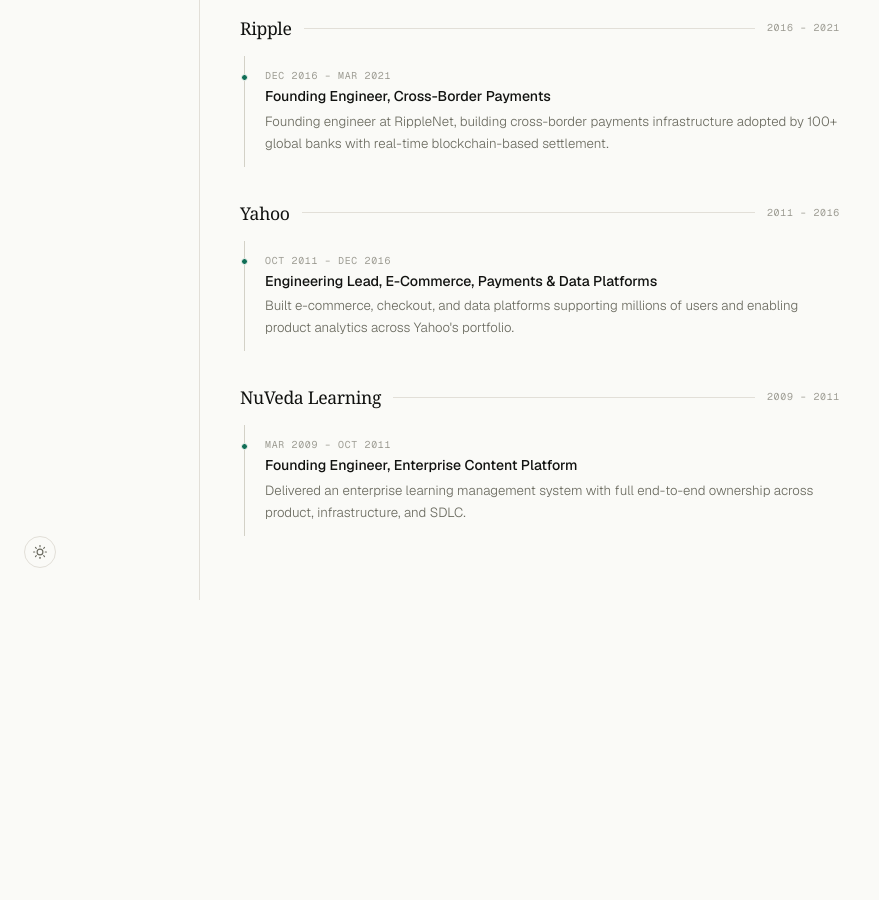
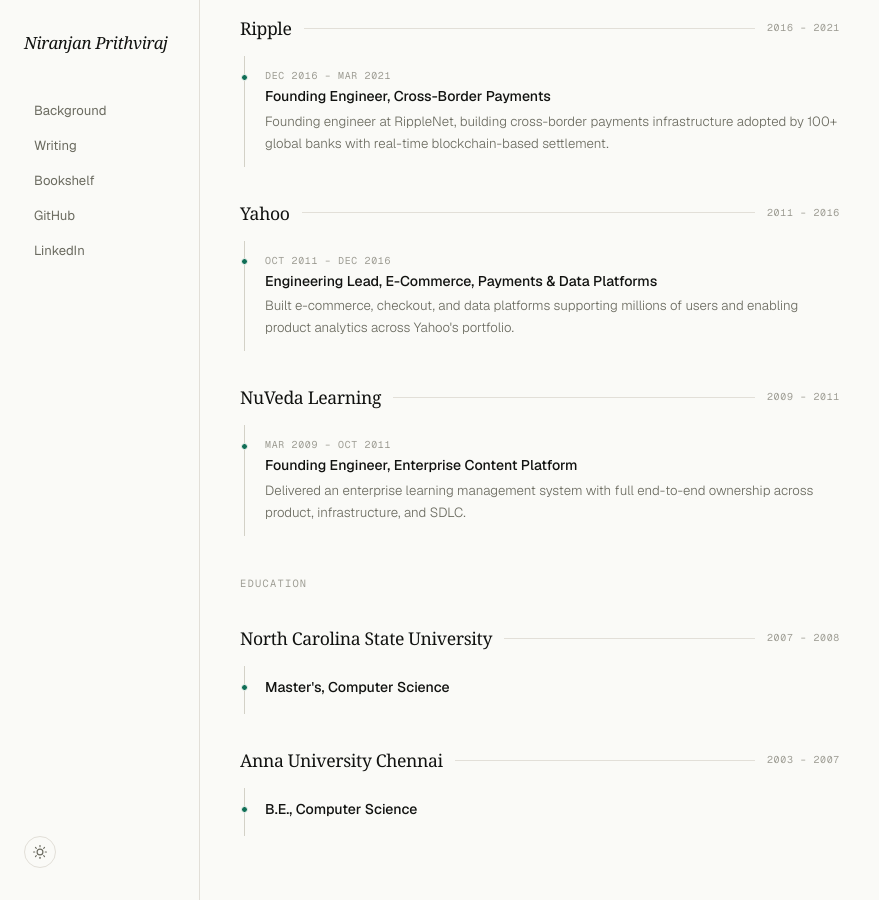
Before and after one commit to nbprithv/nbprithv.github.io, a Jekyll site: the page built from background.html, in a window 1280 px wide and 900 px high, scrolled down 973 px. Shown: the whole window, without its empty margins (0-879 px from the left). Built offline with Jekyll 4.4.1, drawn with Linux system fonts in a browser that asks for light colours; some web fonts are replaced; before the commit the page ends 1573 px from its top, so only the background shows below that.

Commit message:
Add education section to Professional Background timeline
Co-Authored-By: Claude Sonnet 4.6 <noreply@anthropic.com>

```diff
--- a/background.html
+++ b/background.html
@@ -107,4 +107,39 @@ permalink: /background/
     </div>
   </div>
 
+  <div class="about-section" style="margin-top:2.5rem">
+    <p class="section-label">Education</p>
+    <div class="timeline">
+
+      <div class="tl-company">
+        <div class="tl-company-header">
+          <span class="tl-company-name">North Carolina State University</span>
+          <span class="tl-company-line"></span>
+          <span class="tl-company-tenure">2007 – 2008</span>
+        </div>
+        <div class="tl-roles">
+          <div class="tl-item">
+            <div class="tl-marker"></div>
+            <div class="tl-role">Master's, Computer Science</div>
+          </div>
+        </div>
+      </div>
+
+      <div class="tl-company">
+        <div class="tl-company-header">
+          <span class="tl-company-name">Anna University Chennai</span>
+          <span class="tl-company-line"></span>
+          <span class="tl-company-tenure">2003 – 2007</span>
+        </div>
+        <div class="tl-roles">
+          <div class="tl-item">
+            <div class="tl-marker"></div>
+            <div class="tl-role">B.E., Computer Science</div>
+          </div>
+        </div>
+      </div>
+
+    </div>
+  </div>
+
 </main>
```
